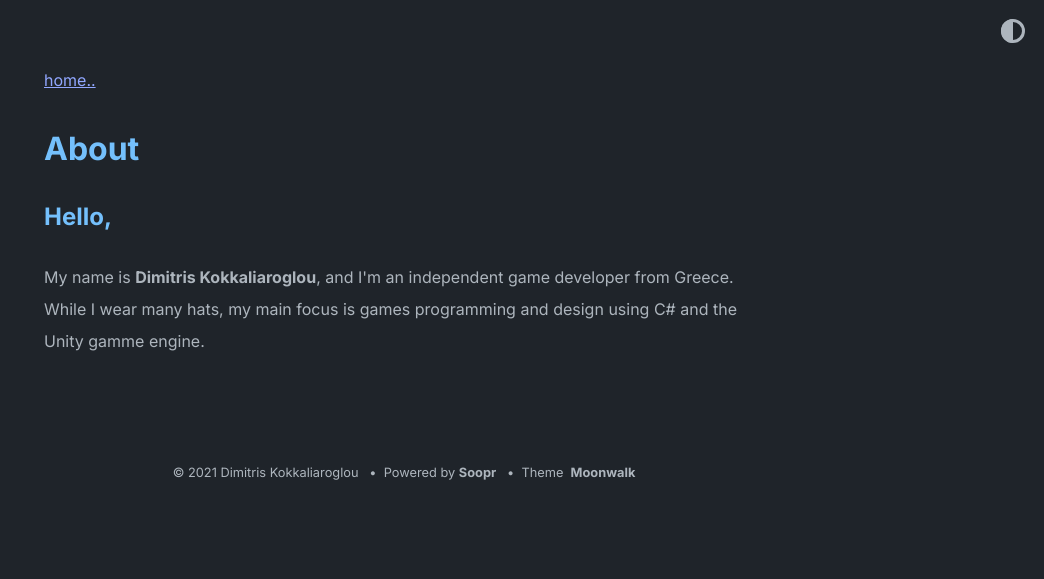
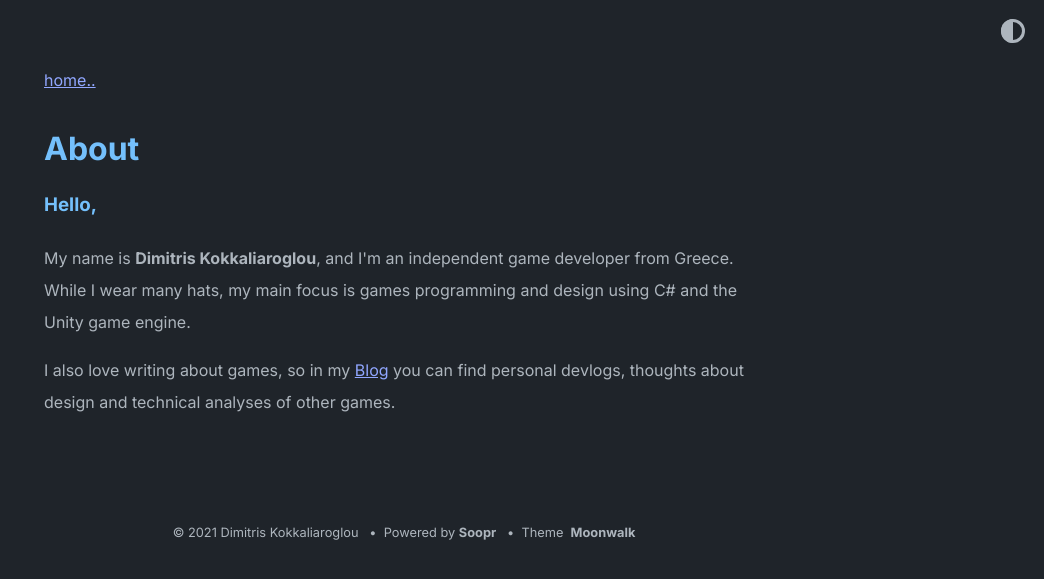
Before and after one commit to dikokkali/dikokkali.github.io, a Jekyll site: the page built from about.md, in a window 1280 px wide. Shown: the top 579 px of the page, without its empty margins (236-1280 px from the left). Built offline with Jekyll 4.4.1, drawn with Linux system fonts in a browser that asks for light colours.

Commit message:
Update about.md

```diff
--- a/about.md
+++ b/about.md
@@ -3,8 +3,13 @@ layout: post
 title: About
 ---
 
-<h2>Hello,</h2>
+<h3 color="white">Hello,</h3>
 
-<p>My name is <b>Dimitris Kokkaliaroglou</b>, and I'm an independent game developer from Greece.
-  While I wear many hats, my main focus is games programming and design using C# and the Unity gamme engine.
+<p>
+  My name is <b>Dimitris Kokkaliaroglou</b>, and I'm an independent game developer from Greece.
+  While I wear many hats, my main focus is games programming and design using C# and the Unity game engine.
 </p>
+<p>
+  I also love writing about games, so in my <a href="https://dikokkali.github.io/blog">Blog</a> you can find
+  personal devlogs, thoughts about design and technical analyses of other games.
+</p>
```
